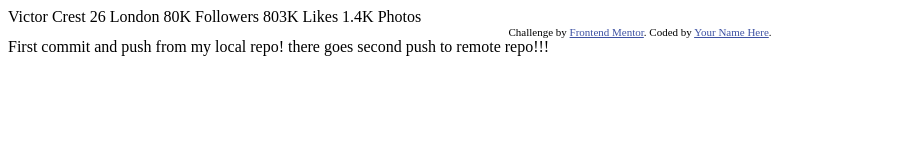
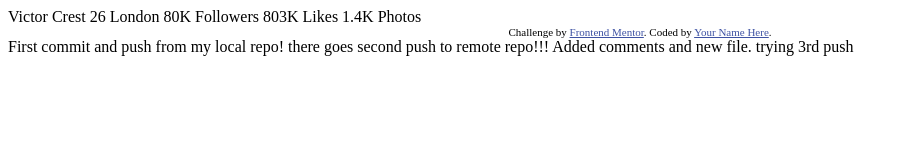
Before and after one commit to JaJamaRu14/profile-card, a plain HTML site: page index.html in a window 1280 px wide. Shown: the whole page, without its empty margins (0-909 px from the left). Drawn offline with Linux system fonts and the light colour scheme.

Commit message:
added new file and comment at the same time

```diff
--- a/index.html
+++ b/index.html
@@ -34,6 +34,7 @@
 
   First commit and push from my local repo!
   there goes second push to remote repo!!!
+  Added comments and new file. trying 3rd push
 
 </body>
 </html>
```
Also changed, not shown: index.js (added).
